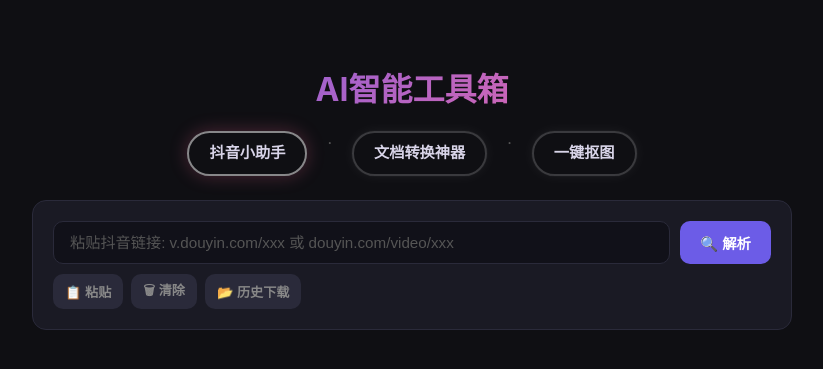
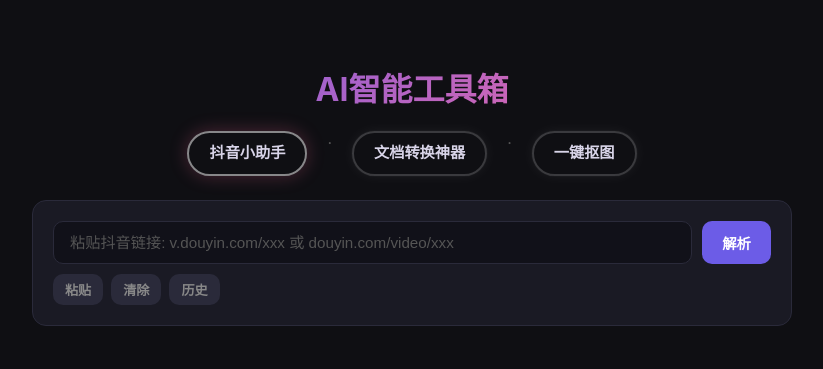
Before and after one commit to turbohung1991/Claude-code-project, a Flask app: page / in a window 1280 px wide. Shown: the top 369 px of the page, without its empty margins (228-1051 px from the left). Run offline with Flask 3, Linux system fonts and the light colour scheme; some libraries are stand-ins or nearby versions.

Commit message:
style: remove all emoji icons, empty favicon, minimal geometric indicators

```diff
--- a/static/app.js
+++ b/static/app.js
@@ -61,7 +61,7 @@ async function parseUrl() {
 
     resetAll();
     btnParse.disabled = true;
-    btnParse.textContent = '⏳ 解析中...';
+    btnParse.textContent = '解析中...';
     hideError();
 
     try {
@@ -102,7 +102,7 @@ async function parseUrl() {
         showError('网络错误: ' + e.message);
     } finally {
         btnParse.disabled = false;
-        btnParse.textContent = '🔍 解析';
+        btnParse.textContent = '解析';
     }
 }
 
@@ -130,7 +130,7 @@ function renderVideoCard(data) {
     if (info.music && info.music.title) {
         const musicDiv = document.createElement('div');
         musicDiv.className = 'meta-row';
-        musicDiv.innerHTML = `<span class="meta-item">🎵 <strong>${info.music.title}</strong>${info.music.author ? ' - ' + info.music.author : ''}</span>`;
+        musicDiv.innerHTML = `<span class="meta-item"><strong>${info.music.title}</strong>${info.music.author ? ' - ' + info.music.author : ''}</span>`;
         $('#videoHashtags').parentNode.insertBefore(musicDiv, $('#videoHashtags').nextSibling);
     }
 }
@@ -175,7 +175,7 @@ async function startProcess() {
     $('#progressSteps').innerHTML = '';
 
     btnDownload.disabled = true;
-    btnDownload.textContent = '⏳ 处理中...';
+    btnDownload.textContent = '处理中...';
 
     try {
         const resp = await fetch('/api/process', {
@@ -200,7 +200,7 @@ async function startProcess() {
     } catch (e) {
         showToast('请求失败: ' + e.message);
         btnDownload.disabled = false;
-        btnDownload.textContent = '📥 下载视频';
+        btnDownload.textContent = '下载视频';
     }
 }
 
@@ -256,11 +256,11 @@ function updateProgress(data) {
 
     // 步骤指示器
     const stepMap = {
-        'parse': { label: '🔍 解析', icon: 'parse' },
-        'download': { label: '📥 下载', icon: 'download' },
-        'subtitle': { label: '📝 字幕', icon: 'subtitle' },
-        'ai': { label: '✨ AI分析', icon: 'ai' },
-        'done': { label: '✅ 完成', icon: 'done' },
+        'parse': { label: '解析', icon: 'parse' },
+        'download': { label: '下载', icon: 'download' },
+        'subtitle': { label: '字幕', icon: 'subtitle' },
+        'ai': { label: 'AI 分析', icon: 'ai' },
+        'done': { label: '完成', icon: 'done' },
     };
 
     const stepInfo = stepMap[data.step];
@@ -282,7 +282,7 @@ function updateProgress(data) {
             $('#progressSteps').innerHTML = stepOrder.slice(0, -1).map(s => {
                 const info = stepMap[s];
                 return `<span class="step-badge done">${info.label}</span>`;
-            }).join(' → ') + '<span class="step-badge done">✅ 完成</span>';
+            }).join(' → ') + '<span class="step-badge done">完成</span>';
         }
     }
 }
@@ -594,7 +594,7 @@ function simpleMarkdown(text) {
 
 // ==================== AI 结构化渲染 (增强卡片样式) ====================
 const AI_COLORS = ['#6c5ce7', '#ff6b9d', '#4ecdc4', '#ffa502', '#00d68f', '#45aaf2'];
-const AI_ICONS  = ['🎯', '🔥', '✍️', '👁️', '📊', '🧬'];
+const AI_ICONS  = ['', '', '', '', '', ''];
 const AI_GRADIENTS = [
     'rgba(108,92,231,0.12)', 'rgba(255,107,157,0.12)', 'rgba(78,205,196,0.12)',
     'rgba(255,165,2,0.12)',  'rgba(0,214,143,0.12)',  'rgba(69,170,242,0.12)'
@@ -619,7 +619,7 @@ function renderCardSections(sections) {
         var icon = AI_ICONS[i % AI_ICONS.length];
         html += '<div style="background:linear-gradient(135deg,' + grad + ',transparent);border-left:3px solid ' + c + ';border-radius:0 10px 10px 0;padding:16px 18px;margin-bottom:16px;border-top:1px solid #1e1e2e;border-right:1px solid #1e1e2e;border-bottom:1px solid #1e1e2e;">';
         html += '<div style="display:flex;align-items:center;gap:10px;margin-bottom:12px;">';
-        html += '<span style="display:inline-flex;align-items:center;justify-content:center;width:32px;height:32px;border-radius:8px;background:' + c + '22;font-size:1rem;">' + icon + '</span>';
+        if (icon) html += '<span style="display:inline-flex;align-items:center;justify-content:center;width:8px;height:8px;border-radius:50%;background:' + c + ';margin-right:2px;flex-shrink:0;"></span>';
         html += '<span style="font-size:1.05rem;font-weight:700;color:' + c + ';letter-spacing:0.01em;">' + escHTML(sec.title) + '</span>';
         html += '</div>';
         html += '<div style="color:#b8b4c4;font-size:0.92rem;line-height:1.85;">' + renderAIBody(sec.body, c) + '</div>';
@@ -724,4 +724,4 @@ historyModal.addEventListener('click', (e) => {
 });
 
 // ==================== 初始化 ====================
-console.log('🎵 抖音视频下载分析 Web 应用已就绪');
+console.log('AI 智能工具箱已就绪');
--- a/templates/bgremove.html
+++ b/templates/bgremove.html
@@ -19,6 +19,7 @@
         .preview-box img { max-width:100%; max-height:400px; border-radius:12px; }
         .credits { font-size:0.82rem; color:#888; margin-top:8px; padding:6px 12px; background:#111119; border-radius:6px; border:1px solid #2a2a3a; display:inline-block; }
     </style>
+    <link rel="icon" href="data:,">
 </head>
 <body>
     <div class="container">
--- a/templates/index.html
+++ b/templates/index.html
@@ -3,8 +3,9 @@
 <head>
     <meta charset="UTF-8">
     <meta name="viewport" content="width=device-width, initial-scale=1.0">
-    <title>🎵 抖音视频下载分析</title>
+    <title>AI 智能工具箱</title>
     <link rel="stylesheet" href="/static/style.css">
+    <link rel="icon" href="data:,">
 </head>
 <body>
     <div class="container">
@@ -24,12 +25,12 @@
         <section class="input-section">
             <div class="input-group">
                 <input type="text" id="urlInput" placeholder="粘贴抖音链接: v.douyin.com/xxx 或 douyin.com/video/xxx" autocomplete="off">
-                <button id="btnParse" class="btn btn-primary">🔍 解析</button>
+                <button id="btnParse" class="btn btn-primary">解析</button>
             </div>
             <div class="quick-actions">
-                <button id="btnPaste" class="btn btn-sm">📋 粘贴</button>
-                <button id="btnClear" class="btn btn-sm">🗑 清除</button>
-                <button id="btnHistory" class="btn btn-sm">📂 历史下载</button>
+                <button id="btnPaste" class="btn btn-sm">粘贴</button>
+                <button id="btnClear" class="btn btn-sm">清除</button>
+                <button id="btnHistory" class="btn btn-sm">历史</button>
             </div>
             <div id="parseError" class="error-msg hidden"></div>
         </section>
@@ -55,16 +56,16 @@
 
             <!-- 清晰度选择 -->
             <div id="qualitySection" class="quality-section">
-                <h4>🎬 清晰度选择</h4>
+                <h4>清晰度选择</h4>
                 <div id="qualityOptions" class="quality-options"></div>
             </div>
 
             <!-- 操作按钮 -->
             <div class="action-buttons">
-                <button id="btnDownload" class="btn btn-success">📥 下载视频</button>
+                <button id="btnDownload" class="btn btn-success">下载视频</button>
                 <label class="toggle-label">
                     <input type="checkbox" id="toggleAI" checked>
-                    <span>🧠 AI策略分析</span>
+                    <span>AI 策略分析</span>
                 </label>
             </div>
         </section>
@@ -123,14 +119,14 @@
             <div class="modal-content">
                 <div class="modal-header">
                     <div class="modal-tabs">
-                        <button class="tab-btn active" onclick="switchHistoryTab('downloads')">📥 下载记录</button>
-                        <button class="tab-btn" onclick="switchHistoryTab('analyses')">🧠 分析报告</button>
+                        <button class="tab-btn active" onclick="switchHistoryTab('downloads')">下载记录</button>
+                        <button class="tab-btn" onclick="switchHistoryTab('analyses')">分析报告</button>
                     </div>
                     <button class="btn-close" onclick="closeHistory()">✕</button>
                 </div>
                 <div id="historyList" class="history-list"></div>
                 <div id="analysisDetail" class="analysis-detail hidden">
-                    <button class="btn btn-sm" onclick="switchHistoryTab('analyses')" style="margin-bottom:12px;">← 返回列表</button>
+                    <button class="btn btn-sm" onclick="switchHistoryTab('analyses')" style="margin-bottom:12px;">返回列表</button>
                     <div id="analysisDetailContent"></div>
                 </div>
             </div>
```
Also changed, not shown: other parts of templates/index.html (+9 -14 lines), templates/convert.html (+9 -8 lines), 1 other file.
